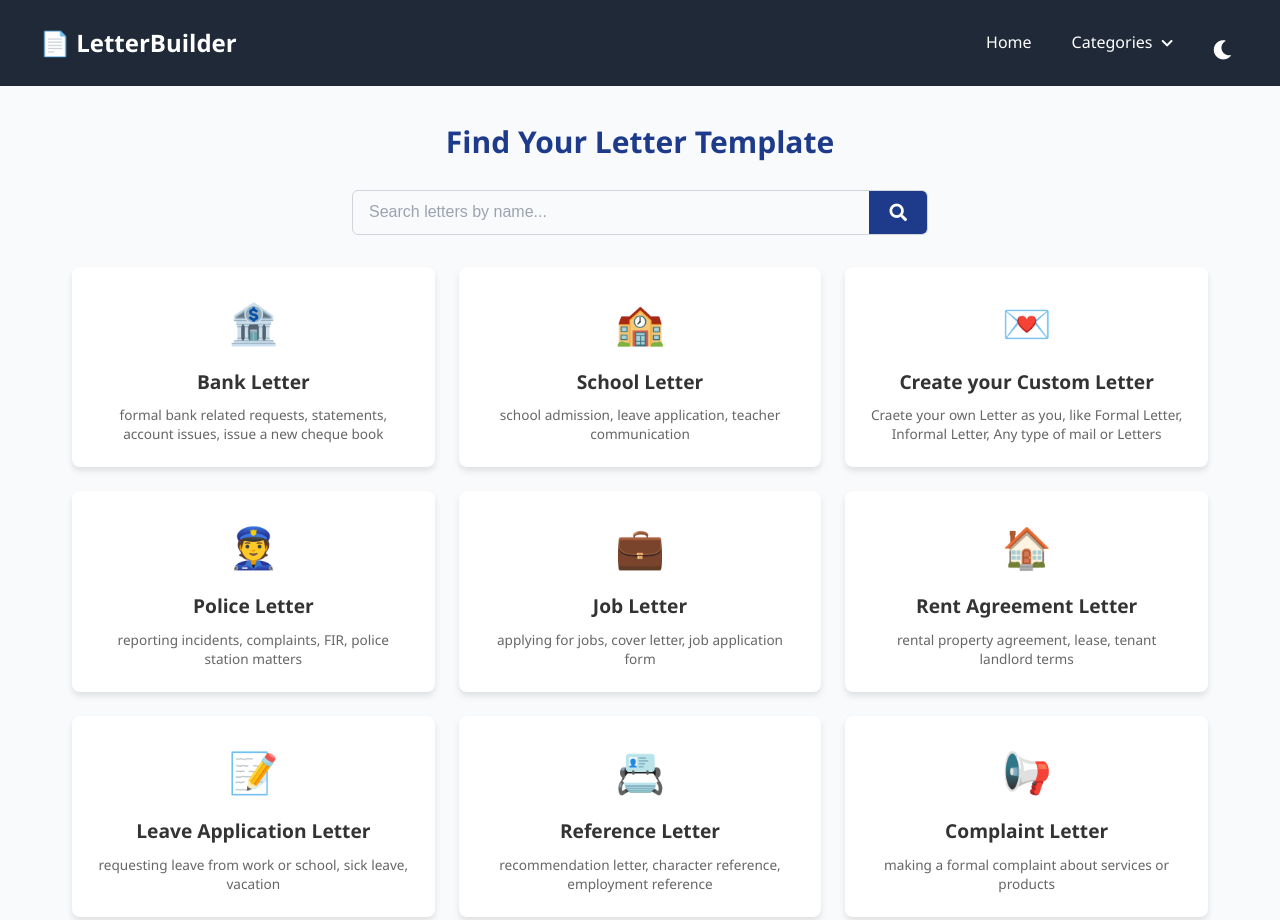
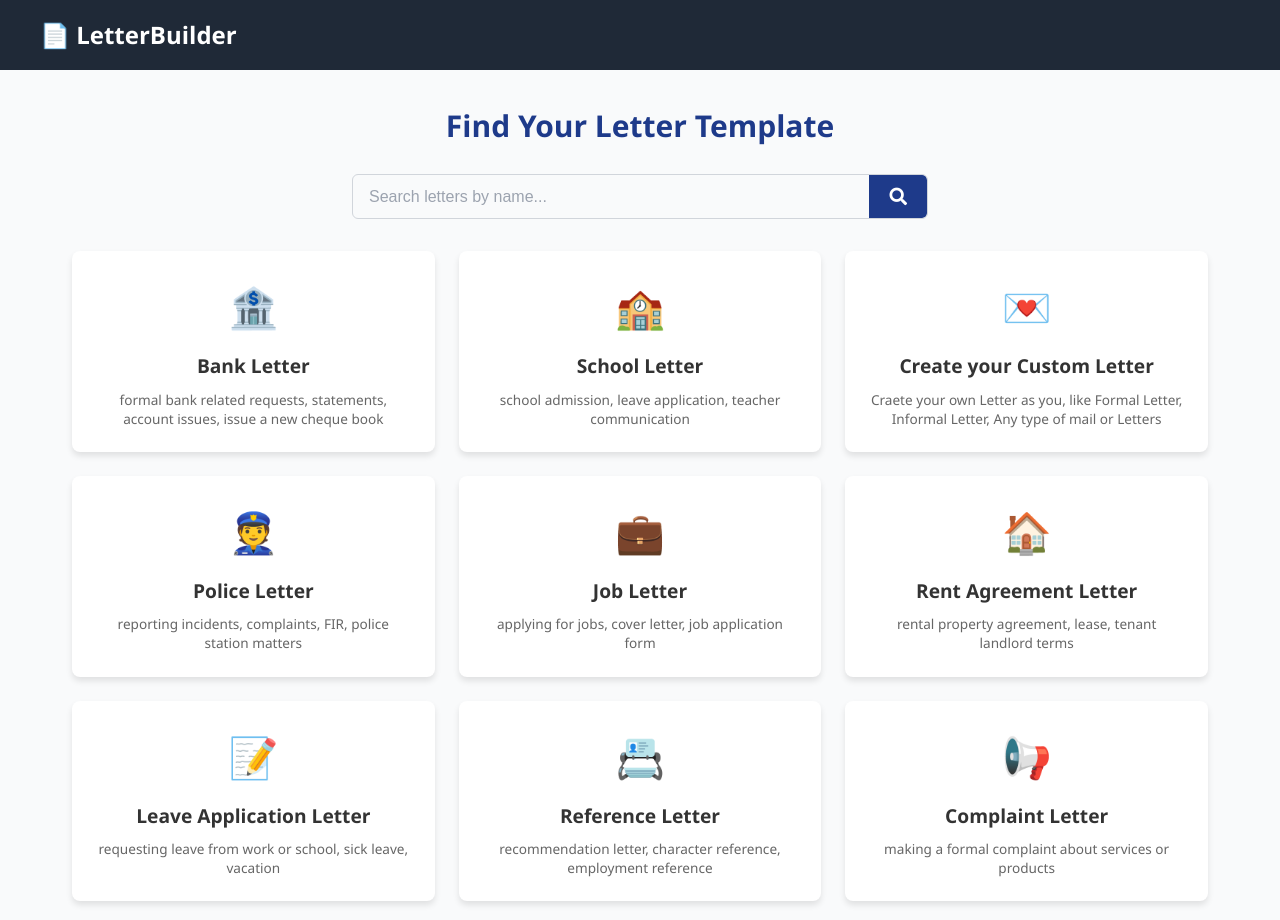
Before and after one commit to Shoaibtanweer/letterbuilder, a plain HTML site: page index.html in a window 1280 px wide. Shown: the top 920 px of the page. Drawn offline with Linux system fonts and the light colour scheme.

Commit message:
Update main.css

```diff
--- a/css/main.css
+++ b/css/main.css
@@ -106,7 +106,7 @@ body.dark-mode .dropdown-content a:hover {
 
 .nav-links {
   list-style: none;
-  display: flex;
+  display: none;/*flex*/
   align-items: center; /* Align items vertically */
 }
 
```
